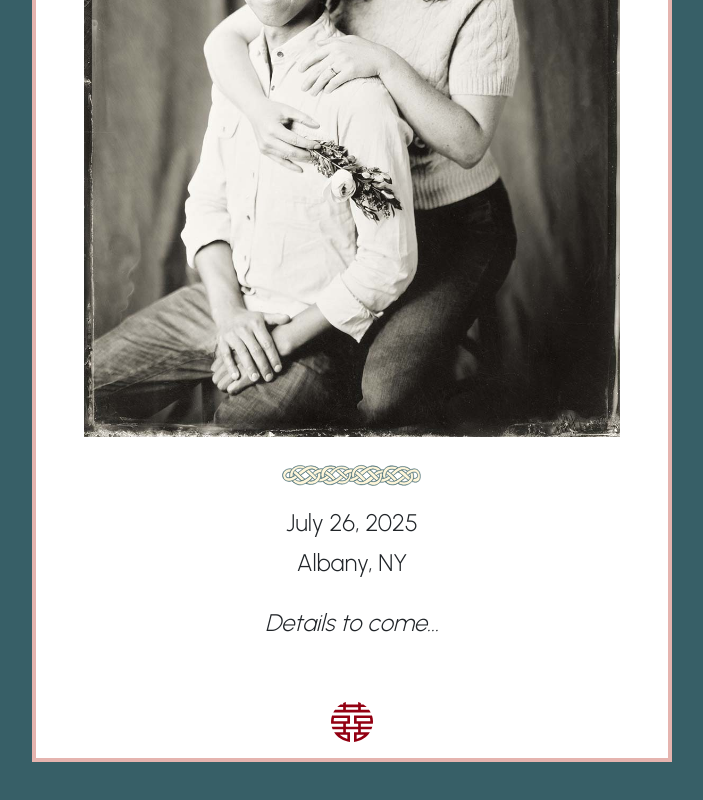
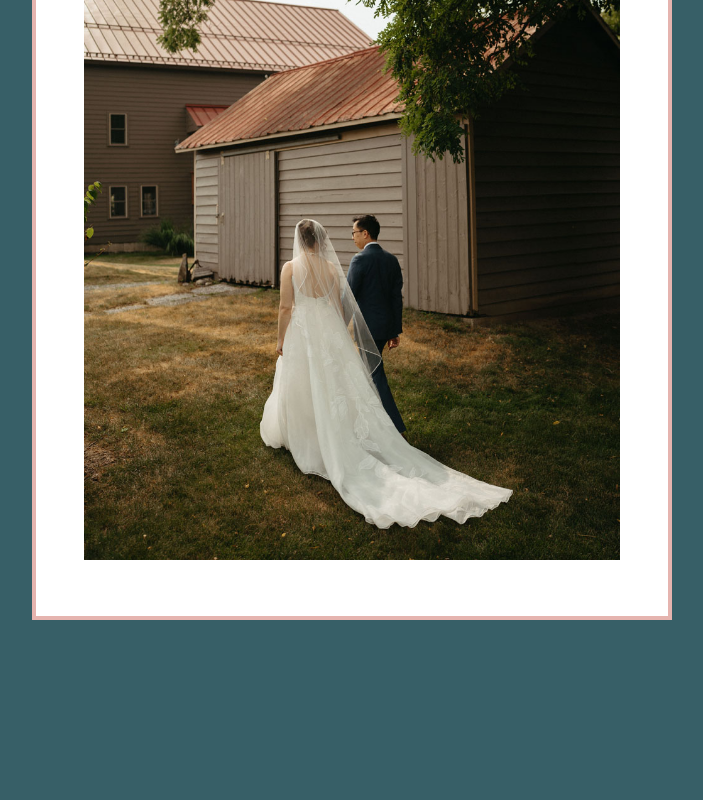
Before and after one commit to dmnmis/jessandhanley, a plain HTML site: page index.html in a window 1280 px wide. Shown: the part 392-1192 px from the top of the page, without its empty margins (288-991 px from the left). After the commit the page ends 1062 px from the top, so only its background shows below. Drawn offline with Linux system fonts and the light colour scheme.

Commit message:
Add files via upload

```diff
--- a/index.html
+++ b/index.html
@@ -55,23 +55,11 @@
         </div>
 	<div class="col-sm-6 pt-4 mx-auto d-flex align-items-center justify-content-center" style="background-color:#fff; border-left: 4px solid #e5b4af; border-right: 4px solid #e5b4af">
         	<div class="col-lg-12 col-md-12 px-5 mx-auto d-flex align-items-start justify-content-center" style="background-color:#fff">
-          		<img src="jesshanley.jpg" class="img-fluid">
+          		<img src="jh.jpg" class="img-fluid">
         	</div>
 	</div>
-        <div class="col-sm-6 p-3 pt-4 mx-auto d-flex align-items-center justify-content-center text-nowrap" style="height:70px; background-color:#fff; border-left: 4px solid #e5b4af; border-right: 4px solid #e5b4af">
-        	<img src="knot.svg" width="150">
-        </div>
         <div class="col-sm-6 p-3 pt-4 mx-auto d-flex align-items-center justify-content-center text-nowrap" style="height:40px; background-color:#fff; border-left: 4px solid #e5b4af; border-right: 4px solid #e5b4af">
-          <p class="fs-4 fw-normal logotype">July 26, 2025</p>
-        </div>
-        <div class="col-sm-6 p-3 pt-4 mx-auto d-flex align-items-center justify-content-center text-nowrap" style="height:40px; background-color:#fff; border-left: 4px solid #e5b4af; border-right: 4px solid #e5b4af">
-          <p class="fs-4 fw-normal logotype">Albany, NY</p>
-        </div>
-        <div class="col-sm-6 p-3 pt-4 mx-auto d-flex align-items-center justify-content-center text-nowrap" style="height:80px; background-color:#fff; border-left: 4px solid #e5b4af; border-right: 4px solid #e5b4af">
-          <p class="fs-4 fw-normal logotype" style="font-style:italic">Details to come...</p>
-        </div>
-        <div class="col-sm-6 mx-auto d-flex align-items-end justify-content-center text-nowrap" style="height:75px; background-color:#fff; border-left: 4px solid #e5b4af; border-right: 4px solid #e5b4af">
-        	<img src="happiness.svg" height="40" class="px-2">
+          <p class="fs-4 fw-normal logotype"></p>
         </div>
         <div class="col-sm-6 mx-auto d-flex align-items-center justify-content-center text-nowrap" style="height:20px; background-color:#fff; border-left: 4px solid #e5b4af; border-right: 4px solid #e5b4af; border-bottom: 4px solid #e5b4af">
         </div>
```
Also changed, not shown: jh.jpg (added).
